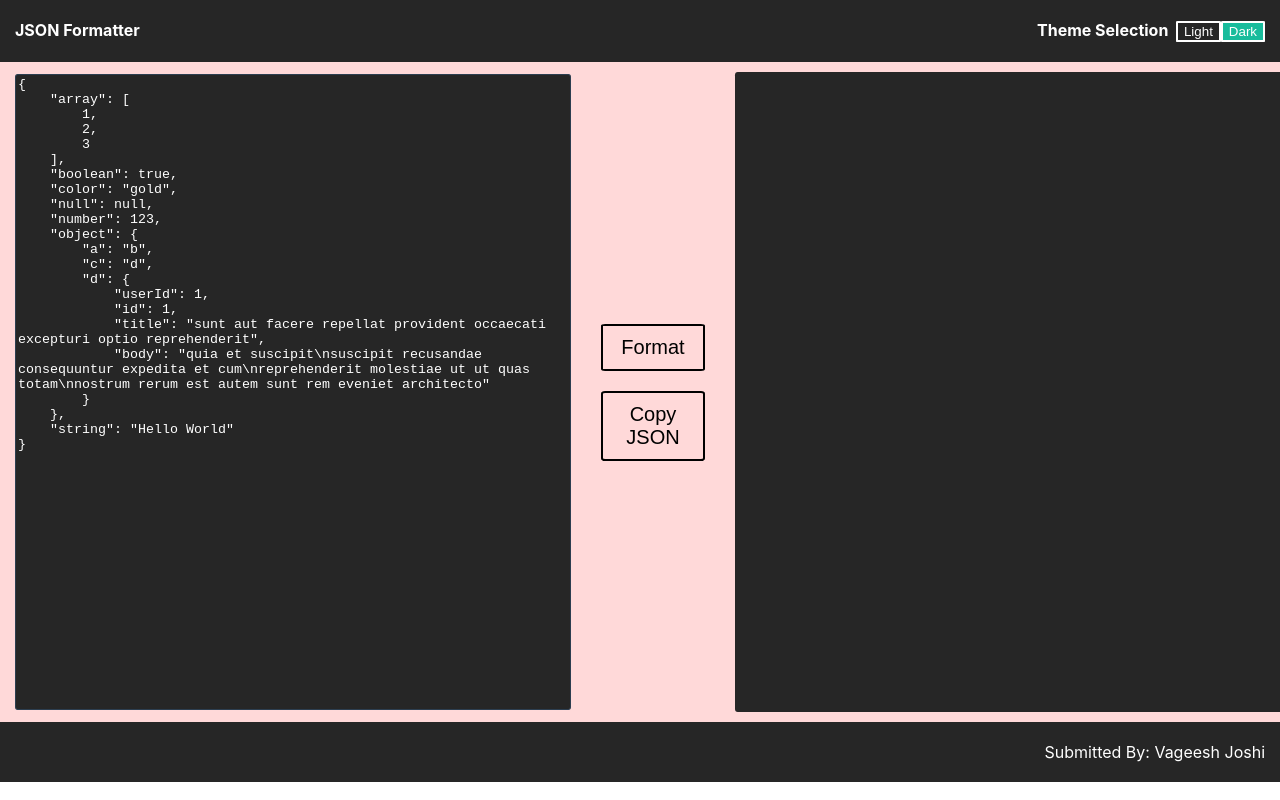
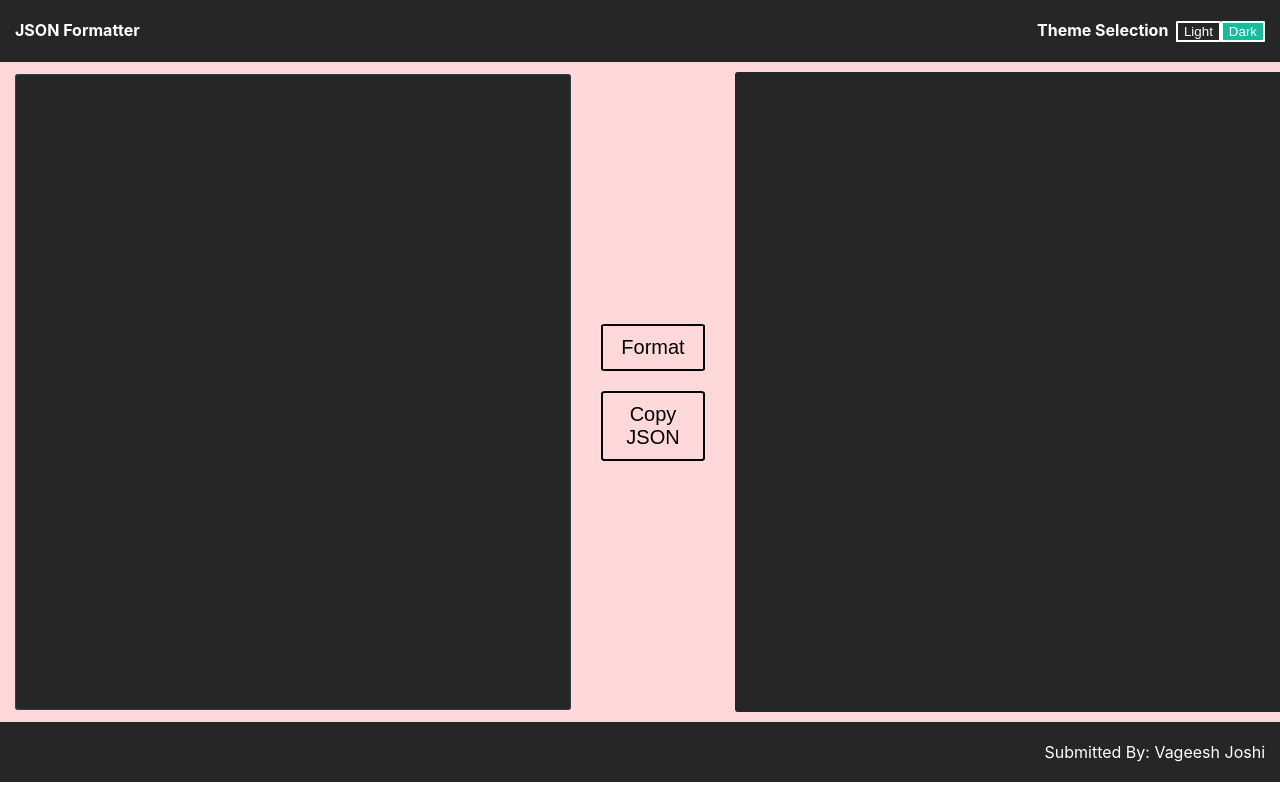
Before and after one commit to vageeshjoshi1/JSONFormatter, a React (Create React App) app: page / in a window 1280 px wide. Shown: the top 800 px of the page. Built offline with nearby package versions, Linux system fonts and the light colour scheme.

Commit message:
Issue fixed: pasting json object not getting parsed

```diff
--- a/src/App.js
+++ b/src/App.js
@@ -12,7 +12,8 @@ const checkIfJSONString = str => {
 };
 
 const App = () => {
-  const [input, setInput] = useState(JSON.stringify(data3, null, 4))
+  // const [input, setInput] = useState(JSON.stringify(data3, null, 4))
+  const [input, setInput] = useState()
   const [theme, setTheme] = useState('dark')
   const [output, setOutput] = useState([])
   const snackbar = useRef(null);
@@ -21,27 +22,6 @@ const App = () => {
     const { value = '' } = event.target
     setInput(value)
   }
-
-  // const generateOutput = (input, level) => {
-  //   const toReturn = []
-  //   if (Array.isArray(input)) {
-  //     toReturn.push(<div style={{marginLeft: `${10*level}px`}}>[</div>)
-  //     toReturn.push(input.map(ele => generateOutput(ele, level+1)))
-  //     toReturn.push(<div style={{marginLeft: `${10*level}px`}}>]</div>)
-  //   }
-  //   else if (typeof input === 'object') {
-  //     toReturn.push(<div style={{marginLeft: `${10*level}px`}}>{'{'}</div>)
-  //     for (const key in input) {
-  //       toReturn.push(
-  //         <div key={`${input}-${key}`} style={{marginLeft: `${10*(level+1)}px`}}>
-  //           {key}: {input[key]}
-  //         </div>
-  //       )
-  //     }
-  //     toReturn.push(<div style={{marginLeft: `${10*level}px`}}>{'}'}</div>)
-  //   }
-  //   return toReturn
-  // }
 
   const generateOutput = (input, level, property) => {
     let toReturn = 'No Data';
@@ -96,7 +76,7 @@ const App = () => {
     <div className={`container ${theme}`}>
       <Header onThemeClick={setTheme} theme={theme} />
       <div className="main">
-        <InputArea onChange={handleChange} defaultValue={input} />
+        <InputArea onChange={handleChange} defaultValue={JSON.stringify(input, null, 4)} />
         <div className="btn-stack">
           <button className="btn" onClick={handleFormat}>Format</button>
           <button className="btn" onClick={handleCopy}>Copy JSON</button>
--- a/src/components/Array/index.js
+++ b/src/components/Array/index.js
@@ -7,7 +7,7 @@ const ArrayComp = ({ data, generateOutput, level = 0 }) => {
   data.forEach((item) => {
     internal.push(generateOutput(item, level+1))
   })
-  return <div style={{marginLeft: `${10*(level)}px`}} key={`${data.toString()}-${level}`}>
+  return <div style={{marginLeft: `${10*(level)}px`}}>
     {view ? (<i className="fas fa-caret-down w-15-px" onClick={() => setView(!view)}></i>)
       : (<i className="fas fa-caret-right w-15-px" onClick={() => setView(!view)}></i>)
     }
```
